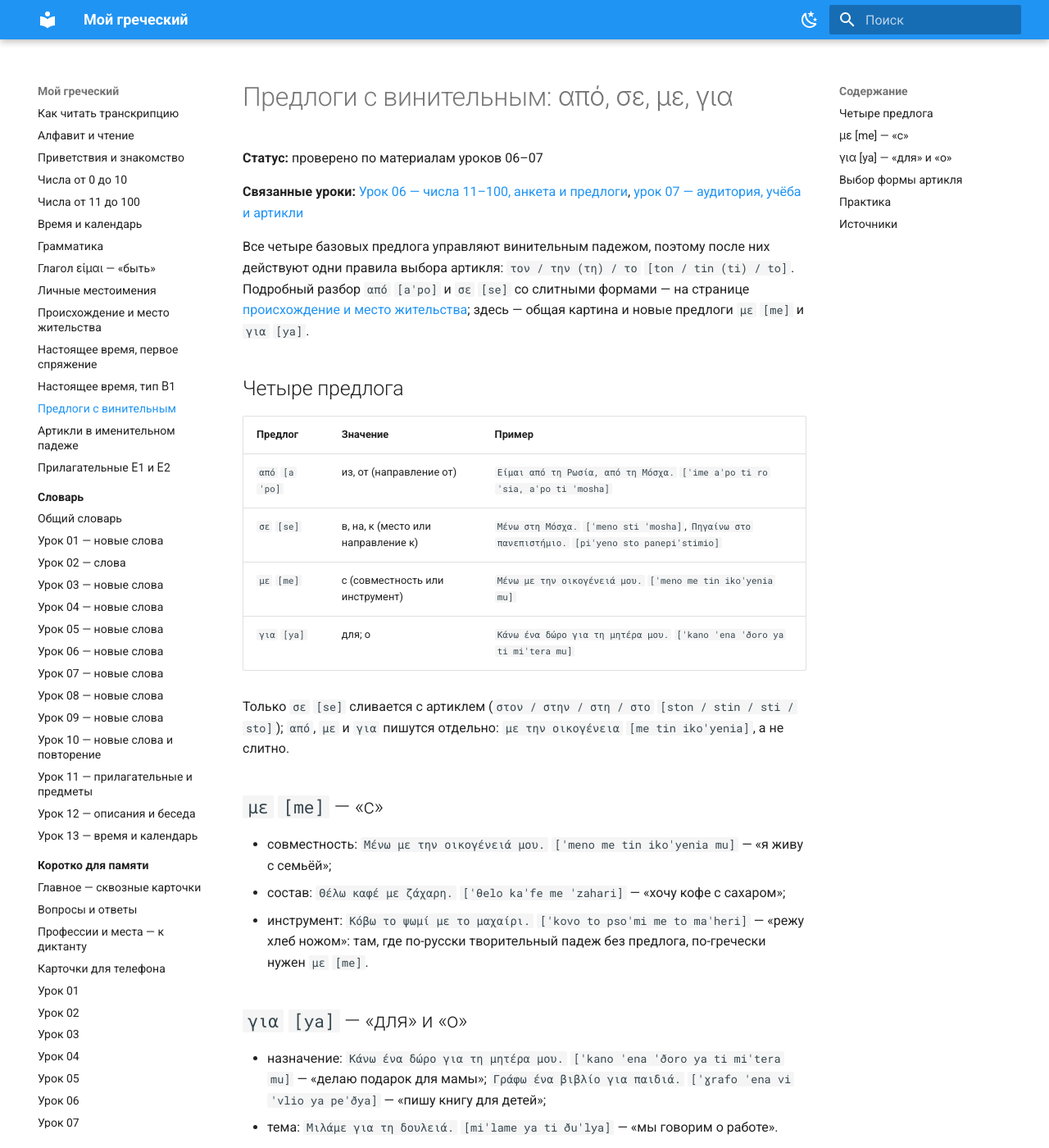
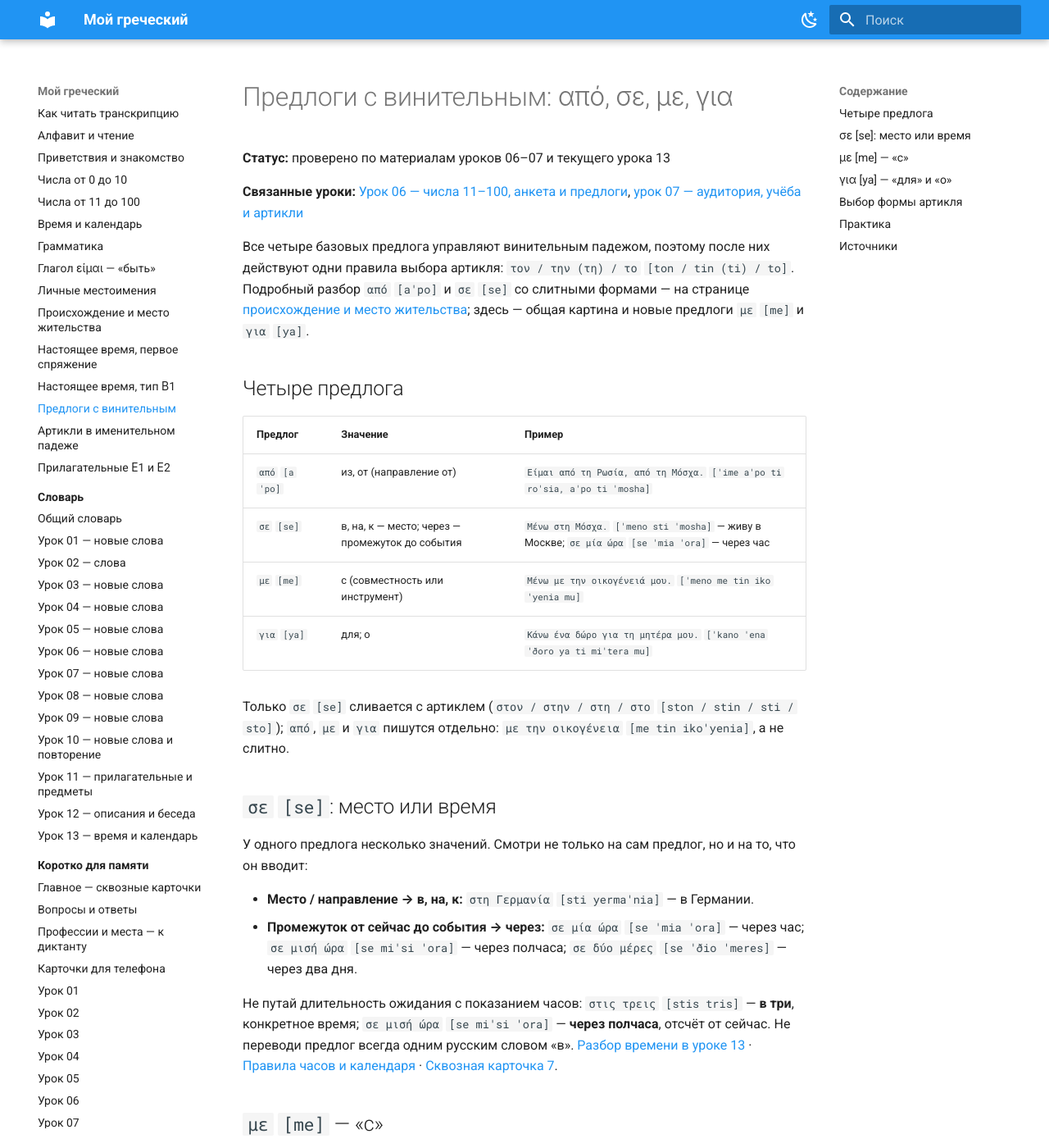
Before and after one commit to arch7tect/Greek, an MkDocs documentation site: the page built from docs/reference/grammar/prepositions-accusative.md, in a window 1280 px wide and 1400 px high. Shown: the whole window at 82% size. Built offline with MkDocs 1.6.1 and Material for MkDocs 9.7.7, drawn with Linux system fonts in a browser that asks for light colours; some of the changed text lies outside the part shown.

Commit message:
Add future time interval meaning of se to preposition card

```diff
--- a/docs/reference/grammar/prepositions-accusative.md
+++ b/docs/reference/grammar/prepositions-accusative.md
@@ -1,6 +1,6 @@
 # Предлоги с винительным: από, σε, με, για
 
-**Статус:** проверено по материалам уроков 06–07
+**Статус:** проверено по материалам уроков 06–07 и текущего урока 13
 
 **Связанные уроки:** [Урок 06 — числа 11–100, анкета и предлоги](../../lessons/lesson-06-numbers-and-prepositions.md),
 [урок 07 — аудитория, учёба и артикли](../../lessons/lesson-07-classroom-studies-and-articles.md)
@@ -17,13 +17,31 @@
 | Предлог | Значение | Пример |
 |---|---|---|
 | `από` `[aˈpo]` | из, от (направление от) | `Είμαι από τη Ρωσία, από τη Μόσχα.` `[ˈime aˈpo ti roˈsia, aˈpo ti ˈmosha]` |
-| `σε` `[se]` | в, на, к (место или направление к) | `Μένω στη Μόσχα.` `[ˈmeno sti ˈmosha]`, `Πηγαίνω στο πανεπιστήμιο.` `[piˈyeno sto panepiˈstimio]` |
+| `σε` `[se]` | в, на, к — место; через — промежуток до события | `Μένω στη Μόσχα.` `[ˈmeno sti ˈmosha]` — живу в Москве; `σε μία ώρα` `[se ˈmia ˈora]` — через час |
 | `με` `[me]` | с (совместность или инструмент) | `Μένω με την οικογένειά μου.` `[ˈmeno me tin ikoˈyenia mu]` |
 | `για` `[ya]` | для; о | `Κάνω ένα δώρο για τη μητέρα μου.` `[ˈkano ˈena ˈðoro ya ti miˈtera mu]` |
 
 Только `σε` `[se]` сливается с артиклем (`στον / στην / στη / στο`
 `[ston / stin / sti / sto]`); `από`, `με` и `για` пишутся отдельно:
 `με την οικογένεια` `[me tin ikoˈyenia]`, а не слитно.
+
+## `σε` `[se]`: место или время { #se-time }
+
+У одного предлога несколько значений. Смотри не только на сам предлог,
+но и на то, что он вводит:
+
+- **Место / направление → в, на, к:** `στη Γερμανία` `[sti yermaˈnia]` — в Германии.
+- **Промежуток от сейчас до события → через:** `σε μία ώρα` `[se ˈmia ˈora]` — через час;
+  `σε μισή ώρα` `[se miˈsi ˈora]` — через полчаса;
+  `σε δύο μέρες` `[se ˈðio ˈmeres]` — через два дня.
+
+Не путай длительность ожидания с показанием часов:
+`στις τρεις` `[stis tris]` — **в три**, конкретное время;
+`σε μισή ώρα` `[se miˈsi ˈora]` — **через полчаса**, отсчёт от сейчас.
+Не переводи предлог всегда одним русским словом «в».
+[Разбор времени в уроке 13](../../lessons/lesson-13-current.md#when) ·
+[Правила часов и календаря](time-and-calendar.md) ·
+[Сквозная карточка 7](../../assets/mobile/core/card-7.png).
 
 ## `με` `[me]` — «с»
 
@@ -82,3 +100,5 @@
   слайд 9 (авторский конспект с русскими пояснениями).
 - [Материалы урока 07](../../lessons/lesson-07-classroom-studies-and-articles.md#lesson-07-materials),
   слайд 6 (повтор правила) и домашнее упражнение 15, пункты 9–15.
+- [Урок 13](../../lessons/lesson-13-current.md#when): файл о времени,
+  примеры промежутков с предлогом; слова и формы уже доступны в [тренажёре времени](../../training/vocabulary.md?topic=time).
```
Also changed, not shown: docs/memory/core.md (+1 -1 lines), extracted/lessons/lesson-13-source-audit.md (+4 -0 lines), docs/assets/mobile/core/card-7.png, 6 other files.
